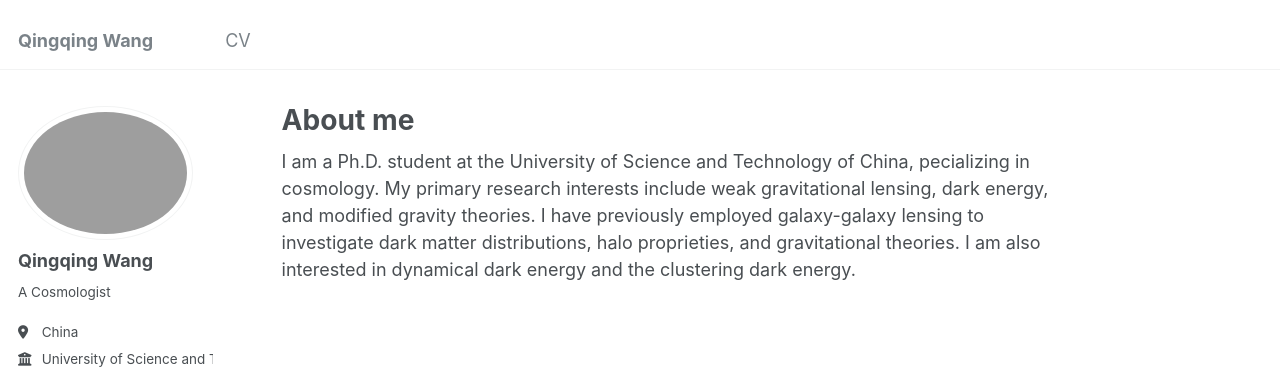
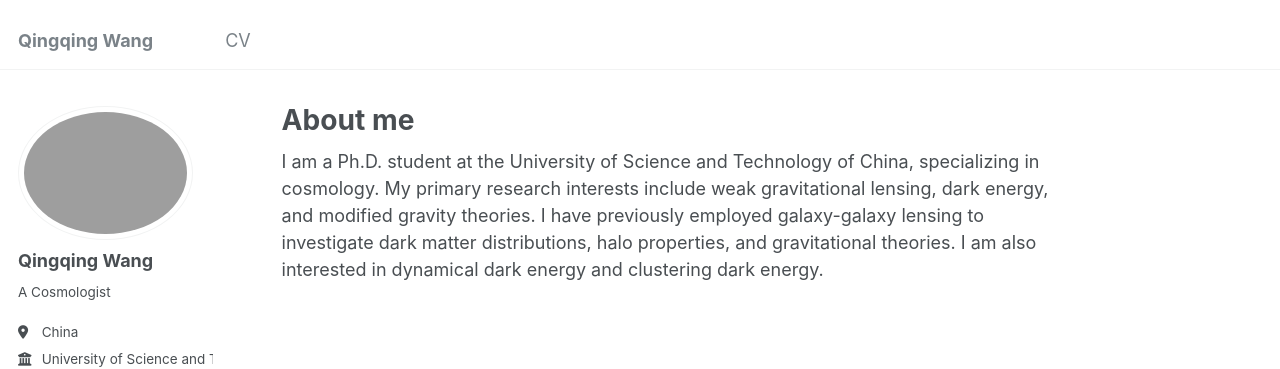
Before and after one commit to Wangqingqingq/Wangqingqingq.github.io, a Jekyll site: the page built from _pages/about.md, in a window 1280 px wide. Shown: the top 369 px of the page. Built offline with Jekyll 4.4.1, drawn with Linux system fonts in a browser that asks for light colours; some web fonts are replaced.

Commit message:
Update about.md

```diff
--- a/_pages/about.md
+++ b/_pages/about.md
@@ -7,4 +7,4 @@ redirect_from:
   - /about.html
 ---
 
-I am a Ph.D. student at the University of Science and Technology of China, pecializing in cosmology. My primary research interests include weak gravitational lensing, dark energy, and modified gravity theories. I have previously employed galaxy-galaxy lensing to investigate dark matter distributions, halo proprieties, and gravitational theories.  I am also interested in dynamical dark energy and the clustering dark energy.
+I am a Ph.D. student at the University of Science and Technology of China, specializing in cosmology. My primary research interests include weak gravitational lensing, dark energy, and modified gravity theories. I have previously employed galaxy-galaxy lensing to investigate dark matter distributions, halo properties, and gravitational theories. I am also interested in dynamical dark energy and clustering dark energy.
```
